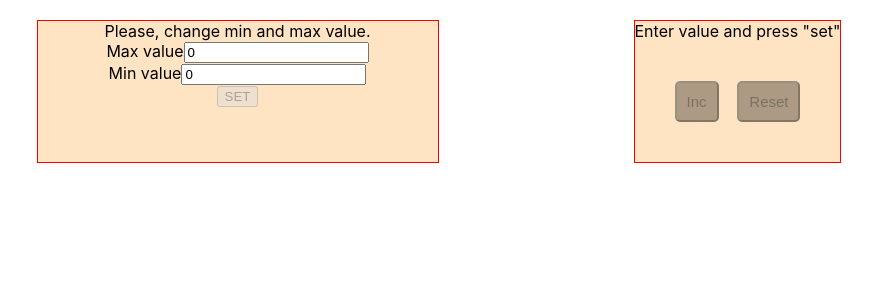
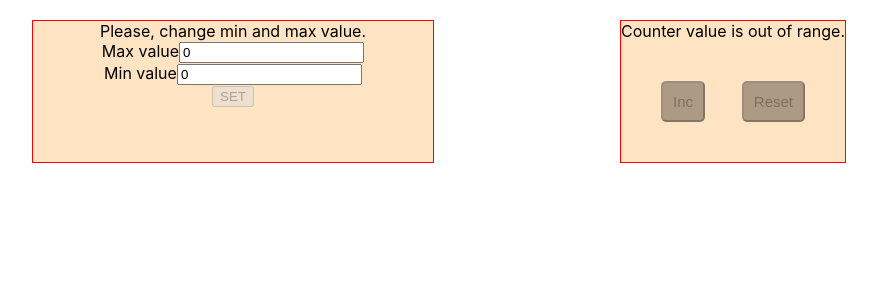
Before and after one commit to talerqa/counter, a React (Create React App) app: page / in a window 1280 px wide. Shown: the top 300 px of the page, without its empty margins (201-1078 px from the left). Built offline with nearby package versions, Linux system fonts and the light colour scheme.

Commit message:
add: condition counter value is out of range when minValue >= maxValue

```diff
--- a/src/App.tsx
+++ b/src/App.tsx
@@ -1,16 +1,16 @@
 import React, {ChangeEvent, useState} from 'react';
 import './App.css';
-import {Counter} from './Components/Counter/Counter';
 import ButtonIncrement from './Components/Buttons/ButtonIncrement';
 import ButtonReset from './Components/Buttons/ButtonReset';
+import {MaxValue} from './Components/dataCounter/MaxValue';
+import {MinValue} from './Components/dataCounter/MinValue';
+import {Counter} from './Components/Counter/Counter';
 
 function App() {
 //useState для значения максимального, минимального и текущего
   const [minValue, setMinValue] = useState<number>(0)
   const [maxValue, setMaxValue] = useState<number>(0)
   const [value, setValue] = useState<number>(maxValue);
-
-  //
   const [status, setStatus] = useState<boolean>(false)
 
   const incrementCounter = () => {
@@ -57,28 +57,33 @@ function App() {
           {/*Кнопка информации парвила использования счетчика*/}
           <div>
             <span>Max value</span>
-            <input type="number"  value={maxValue} onChange={handlerMaxValue}/>
+            <MaxValue value={maxValue} handlerMaxValue={handlerMaxValue}/>
           </div>
 
           <div>
             <span>Min value</span>
-            <input type="number"  value={minValue} onChange={handlerMinValue}/>
+            <MinValue value={minValue} handlerMinValue={handlerMinValue}/>
           </div>
 
           {/*on click buuton show counter and set min value which press user */}
           <button
             //Если большее выбранное число больше меньшего, то кнопка раздизейбливается
-            disabled={maxValue > minValue ? false : true }
+            disabled={maxValue > minValue ? false : true}
             onClick={onSetMinAndMaxValue}>SET
           </button>
         </div>
       </div>
       <div className={'Wrapper-counter'}>
 
-        {/*If status is true that SHOW COUNTER else SHOW info about need to set max and min number*/}
-        {status
-          ? <Counter maxCounter={maxValue} value={value}/>
-          : <span>Enter value and press "set"</span>}
+        {/*If status true that SHOW COUNTER else SHOW info about need to set max and min number*/}
+        {status ? (
+          <Counter maxCounter={maxValue} value={value}/>
+        ) : (
+          minValue >= maxValue
+            ? <span>Counter value is out of range.</span>
+            : <span>Enter value and press "set".</span>
+        )}
+
 
         <div className="buttonWrapper">
           <ButtonIncrement status={status}
--- /dev/null
+++ b/src/Components/dataCounter/MaxValue.tsx
@@ -0,0 +1,10 @@
+import React, {ChangeEvent} from 'react';
+
+type MaxValuePropsType = {
+  value: number
+  handlerMaxValue: (event: ChangeEvent<HTMLInputElement>) => void
+}
+
+export const MaxValue = (props: MaxValuePropsType) => {
+  return (<input type="number" value={props.value} onChange={props.handlerMaxValue}/>)
+}
--- /dev/null
+++ b/src/Components/dataCounter/MinValue.tsx
@@ -0,0 +1,11 @@
+import React, {ChangeEvent} from 'react';
+
+type MinValuePropsType = {
+  value: number
+  handlerMinValue: (event: ChangeEvent<HTMLInputElement>) => void
+}
+
+export const MinValue = (props: MinValuePropsType) => {
+  return (<input type="number"  value={props.value} onChange={props.handlerMinValue}/>)
+
+}
```
